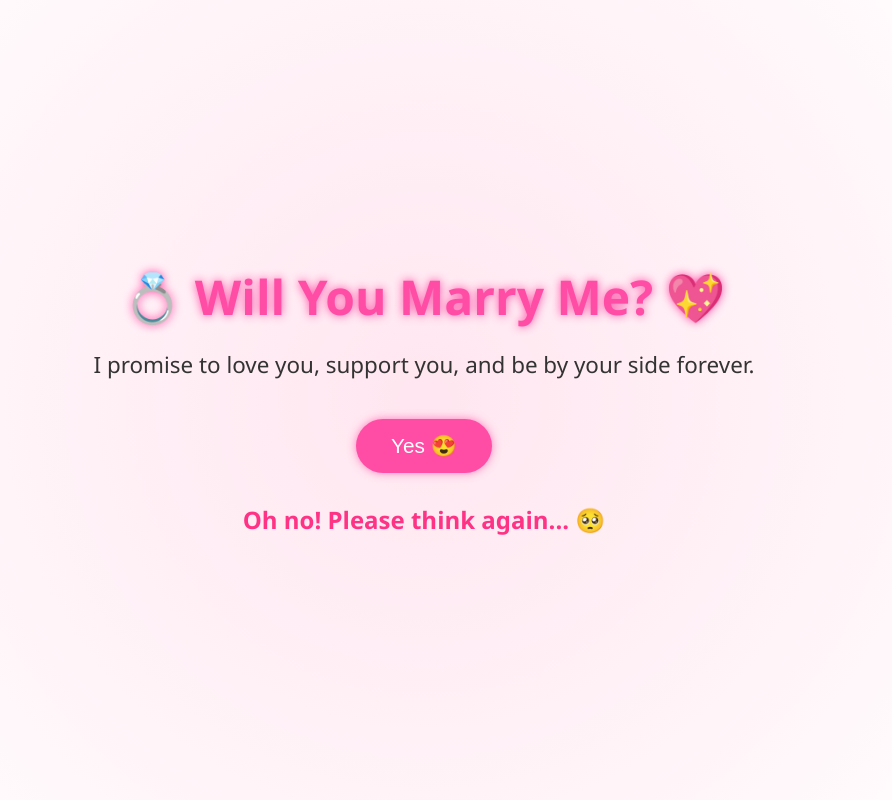
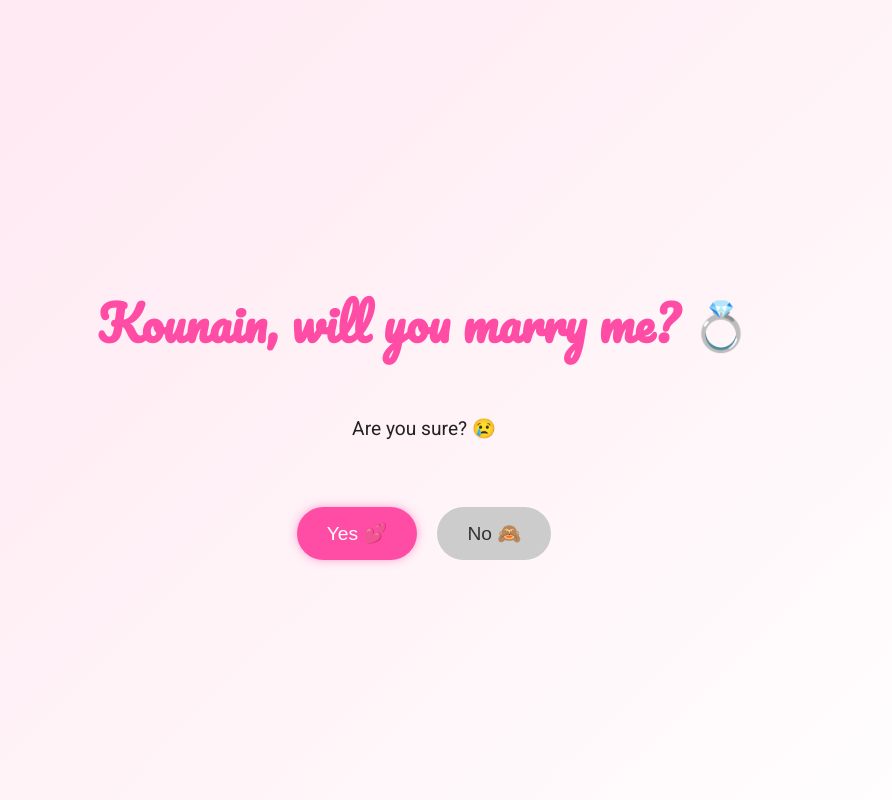
Before and after one commit to nobinobita-7/marry-me, a plain HTML site: page index.html in a window 1280 px wide. Both pictures are taken after a click on the button "No 🙈". Shown: the whole page, without its empty margins (216-1108 px from the left). Drawn offline with Linux system fonts and the light colour scheme.

Commit message:
Add files via upload

```diff
--- a/index.html
+++ b/index.html
@@ -2,196 +2,168 @@
 <html lang="en">
 <head>
   <meta charset="UTF-8" />
-  <meta name="viewport" content="width=device-width, initial-scale=1" />
-  <title>Will You Marry Me?</title>
+  <meta name="viewport" content="width=device-width, initial-scale=1.0" />
+  <title>Kounain, Will You Marry Me?</title>
+  <link rel="preconnect" href="https://fonts.googleapis.com">
+  <link rel="preconnect" href="https://fonts.gstatic.com" crossorigin>
+  <link href="https://fonts.googleapis.com/css2?family=Pacifico&family=Roboto:wght@300;400;700&display=swap" rel="stylesheet">
   <style>
     :root {
-      --pink: #ff4da6;
-      --light-pink: #ffe6f0;
-      --white: #ffffff;
-    }
-    * {
-      margin: 0;
-      padding: 0;
-      box-sizing: border-box;
+      --main-color: #ff4da6;
+      --background: #fff0f5;
+      --text-dark: #222;
     }
     body {
-      font-family: 'Segoe UI', Tahoma, Geneva, Verdana, sans-serif;
-      background: radial-gradient(circle, var(--light-pink), var(--white));
-      overflow: hidden;
-      height: 100vh;
+      margin: 0;
+      font-family: 'Roboto', sans-serif;
+      background: linear-gradient(135deg, #ffe6f0, #fff);
+      overflow-x: hidden;
       display: flex;
+      flex-direction: column;
       align-items: center;
       justify-content: center;
-      flex-direction: column;
-      animation: fadeInBody 2s ease-in-out;
-    }
-    @keyframes fadeInBody {
-      from {opacity: 0;}
-      to {opacity: 1;}
+      height: 100vh;
+      position: relative;
     }
     h1 {
+      font-family: 'Pacifico', cursive;
       font-size: 3em;
-      color: var(--pink);
-      animation: dropIn 1s ease forwards;
-      transform: translateY(-50px);
-      opacity: 0;
-      text-shadow: 0 0 10px var(--pink);
+      color: var(--main-color);
+      margin-top: 40px;
+      animation: fadeSlideIn 2s ease-out forwards;
     }
-    @keyframes dropIn {
-      to {
-        transform: translateY(0);
-        opacity: 1;
-      }
-    }
-    #typing {
+    #messageBox {
       margin-top: 20px;
-      font-size: 1.4em;
-      color: #333;
-      height: 40px;
+      font-size: 1.2em;
+      color: var(--text-dark);
+      text-align: center;
+      min-height: 60px;
     }
     .button-container {
       margin-top: 30px;
       display: flex;
       gap: 20px;
-      animation: fadeInButtons 2s ease forwards;
-      opacity: 0;
-    }
-    @keyframes fadeInButtons {
-      to {
-        opacity: 1;
-      }
     }
     button {
-      padding: 15px 35px;
-      font-size: 1.3em;
-      border-radius: 50px;
+      padding: 15px 30px;
       border: none;
+      border-radius: 30px;
+      font-size: 1.2em;
       cursor: pointer;
       transition: all 0.3s ease;
-      position: relative;
-      overflow: hidden;
-      z-index: 1;
-      box-shadow: 0 0 8px rgba(255,77,166, 0.7);
-      background: var(--pink);
+    }
+    #yesBtn {
+      background-color: var(--main-color);
       color: white;
+      box-shadow: 0 0 10px rgba(255, 77, 166, 0.5);
     }
     #noBtn {
-      background: #ccc;
-      color: #444;
-      box-shadow: none;
+      background-color: #ccc;
+      color: #333;
     }
-    button::before {
-      content: '';
-      position: absolute;
+    #confetti {
+      position: fixed;
       top: 0;
-      left: -100%;
-      width: 100%;
-      height: 100%;
-      background: rgba(255,255,255,0.2);
-      transition: all 0.4s ease;
-      z-index: 0;
+      left: 0;
+      width: 100vw;
+      height: 100vh;
+      pointer-events: none;
+      z-index: 999;
     }
-    button:hover::before {
-      left: 100%;
-    }
-    button:hover {
-      transform: scale(1.05);
-    }
-    #message {
-      margin-top: 30px;
-      font-size: 1.5em;
-      color: #ff3385;
-      font-weight: bold;
-      text-align: center;
-      opacity: 0;
-      animation: fadeInMessage 1s ease forwards;
-    }
-    @keyframes fadeInMessage {
-      to { opacity: 1; }
-    }
-    .heart {
-      position: absolute;
-      width: 20px;
-      height: 20px;
-      background: red;
-      transform: rotate(45deg);
-      animation: floatUp 3s ease-in-out forwards;
-      pointer-events: none;
-      z-index: 10;
-      filter: drop-shadow(0 0 4px #ff69b4);
-    }
-    .heart::before, .heart::after {
-      content: '';
-      position: absolute;
-      width: 20px;
-      height: 20px;
-      background: red;
-      border-radius: 50%;
-    }
-    .heart::before {
-      top: -10px;
-      left: 0;
-    }
-    .heart::after {
-      left: -10px;
-      top: 0;
-    }
-    @keyframes floatUp {
-      0% {
-        transform: translateY(0) rotate(45deg) scale(1);
-        opacity: 1;
-      }
-      100% {
-        transform: translateY(-200px) rotate(45deg) scale(0.5);
-        opacity: 0;
-      }
+    @keyframes fadeSlideIn {
+      from {opacity: 0; transform: translateY(-50px);}
+      to {opacity: 1; transform: translateY(0);}
     }
   </style>
 </head>
 <body>
-  <h1>💍 Will You Marry Me? 💖</h1>
-  <div id="typing"></div>
+  <audio id="bgMusic" autoplay loop>
+    <source src="https://www.bensound.com/bensound-music/bensound-romantic.mp3" type="audio/mpeg">
+  </audio>
+
+  <h1>Kounain, will you marry me? 💍</h1>
+  <div id="messageBox">I promise to love you endlessly, through every season of life.</div>
   <div class="button-container">
-    <button id="yesBtn">Yes 😍</button>
+    <button id="yesBtn">Yes 💕</button>
     <button id="noBtn">No 🙈</button>
   </div>
-  <div id="message"></div>
+  <canvas id="confetti"></canvas>
+
   <script>
-    const typingText = "I promise to love you, support you, and be by your side forever.";
-    let i = 0;
-    const typingEl = document.getElementById("typing");
-    function typeLine() {
-      if (i < typingText.length) {
-        typingEl.textContent += typingText.charAt(i);
-        i++;
-        setTimeout(typeLine, 50);
-      }
-    }
-    typeLine();
+    const messages = [
+      "Are you sure? 😢",
+      "Please think again, Kounain...",
+      "I brought flowers too 🌸",
+      "And chocolates 🍫",
+      "Okay, last chance... will you? 🥺",
+      "You can't resist me forever 😘",
+      "Okay, I’ll wait. But I’m not going anywhere 💖"
+    ];
+
+    let clickCount = 0;
+    const noBtn = document.getElementById("noBtn");
     const yesBtn = document.getElementById("yesBtn");
-    const noBtn = document.getElementById("noBtn");
-    const message = document.getElementById("message");
+    const msgBox = document.getElementById("messageBox");
+
     yesBtn.onclick = () => {
-      message.textContent = "YAY! 💕 I’m the happiest person alive!";
-      message.style.opacity = "1";
-      for (let i = 0; i < 50; i++) {
-        createHeart();
+      msgBox.innerText = "YAY!! You just made me the happiest person alive! 💕";
+      noBtn.style.display = "none";
+      launchConfetti();
+    };
+
+    noBtn.onclick = () => {
+      if (clickCount < messages.length) {
+        msgBox.innerText = messages[clickCount];
+        clickCount++;
+      } else {
+        noBtn.style.display = "none";
+        msgBox.innerText = "Alright... but I’ll keep loving you anyway ❤️";
       }
     };
-    noBtn.onclick = () => {
-      message.textContent = "Oh no! Please think again... 🥺";
-      message.style.opacity = "1";
-      noBtn.style.display = "none";
-    };
-    function createHeart() {
-      const heart = document.createElement("div");
-      heart.className = "heart";
-      heart.style.left = Math.random() * window.innerWidth + "px";
-      heart.style.top = window.innerHeight + "px";
-      heart.style.background = `hsl(${Math.random() * 360}, 70%, 60%)`;
-      document.body.appendChild(heart);
-      setTimeout(() => heart.remove(), 3000);
+
+    function launchConfetti() {
+      const confetti = document.getElementById("confetti");
+      const ctx = confetti.getContext("2d");
+      confetti.width = window.innerWidth;
+      confetti.height = window.innerHeight;
+      let pieces = [];
+
+      for (let i = 0; i < 100; i++) {
+        pieces.push({
+          x: Math.random() * confetti.width,
+          y: Math.random() * confetti.height,
+          r: Math.random() * 6 + 4,
+          d: Math.random() * 50,
+          color: `hsl(${Math.random() * 360}, 100%, 70%)`,
+          tilt: Math.random() * 10 - 10,
+          tiltAngleIncremental: Math.random() * 0.07 + .05,
+          tiltAngle: 0
+        });
+      }
+
+      function draw() {
+        ctx.clearRect(0, 0, confetti.width, confetti.height);
+        pieces.forEach(p => {
+          ctx.beginPath();
+          ctx.lineWidth = p.r / 2;
+          ctx.strokeStyle = p.color;
+          ctx.moveTo(p.x + p.tilt + p.r / 4, p.y);
+          ctx.lineTo(p.x + p.tilt, p.y + p.tilt + p.r / 4);
+          ctx.stroke();
+        });
+        update();
+      }
+
+      function update() {
+        pieces.forEach(p => {
+          p.tiltAngle += p.tiltAngleIncremental;
+          p.y += (Math.cos(p.d) + 3 + p.r / 2) / 2;
+          p.x += Math.sin(p.d);
+          p.tilt = Math.sin(p.tiltAngle - (i / 3)) * 15;
+        });
+      }
+
+      setInterval(draw, 30);
     }
   </script>
 </body>
```
